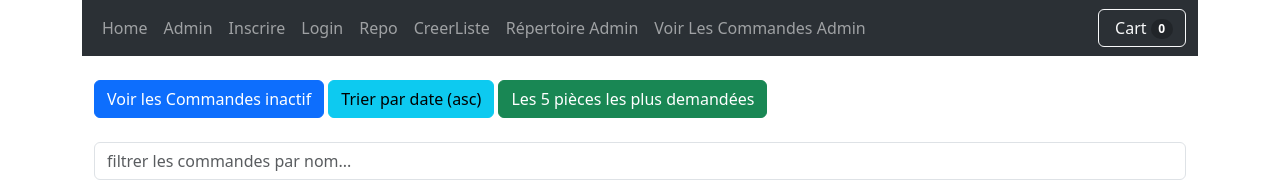
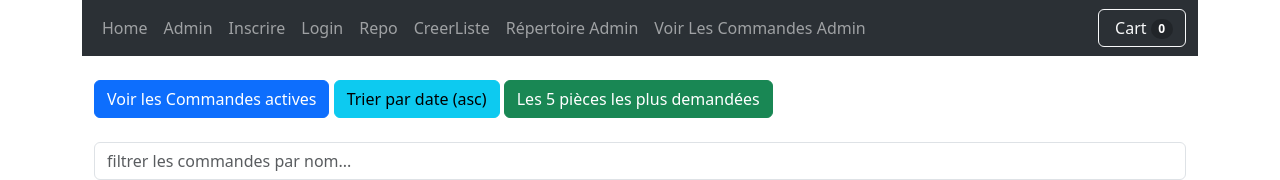
Before and after one commit to John-Hidalgo/Module07_Git_Hidalgo_Zhao, a React (Create React App) app in the folder ListeRepertoire_Frontend/: page /commandes in a window 1280 px wide. Shown: the top 180 px of the page. Built offline with nearby package versions, Linux system fonts and the light colour scheme; no server answers.

Commit message:
ajustement de commandes actives

```diff
--- a/ListeRepertoire_Frontend/src/pages/admin/pageCommandesAdmin.js
+++ b/ListeRepertoire_Frontend/src/pages/admin/pageCommandesAdmin.js
@@ -74,7 +74,7 @@ const PageCommandesAdmin = () =>
   return (
       <Container>
             <br/>
-          <Button variant="primary" onClick={() => GererVoirCommandesInactif()}>Voir les Commandes inactif</Button>{' '}
+          <Button variant="primary" onClick={() => GererVoirCommandesInactif()}>Voir les Commandes actives</Button>{' '}
           <Button variant="info" onClick={() => GererTrierParDate()}>{buttonText}</Button>{' '}
           <Button variant="success" onClick={() => GererVoirTopCinque()}>Les 5 pièces les plus demandées</Button>{' '}
           <br /><br />
```
